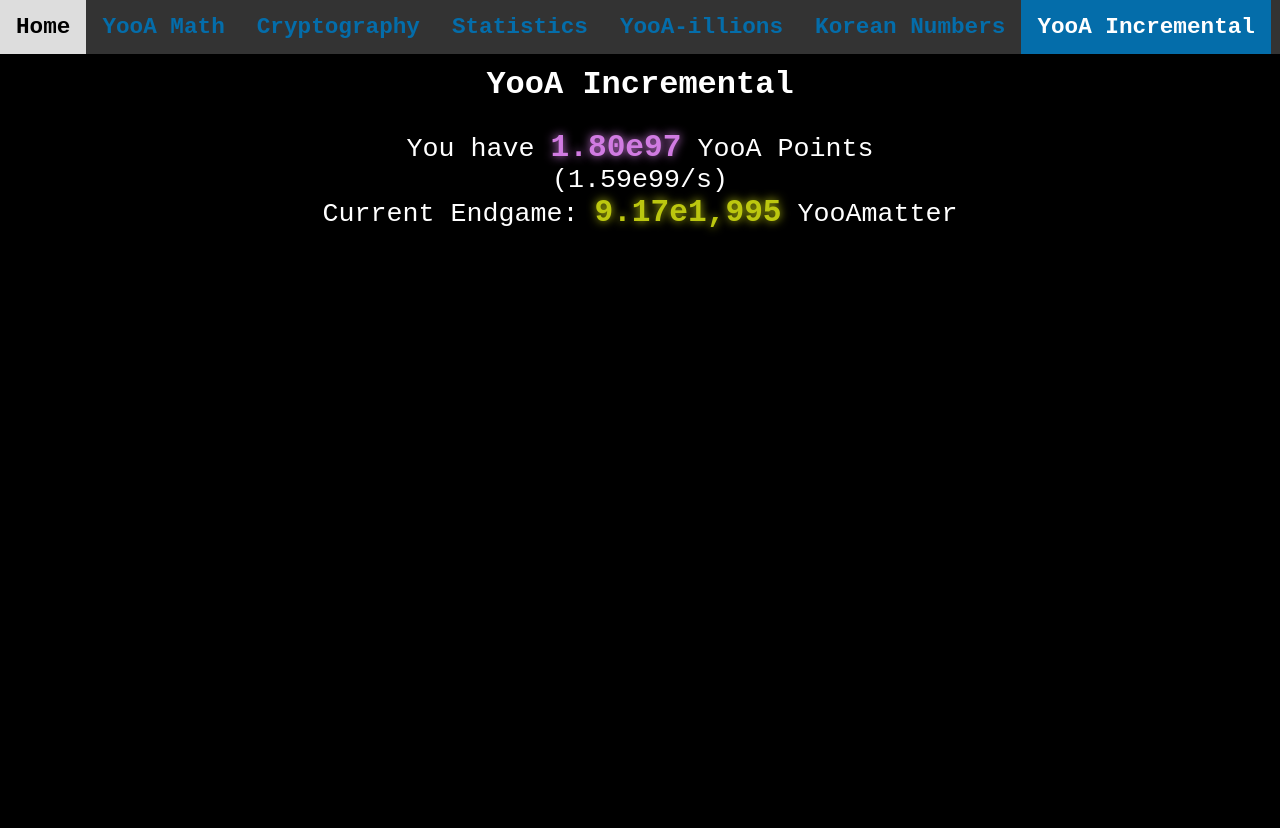
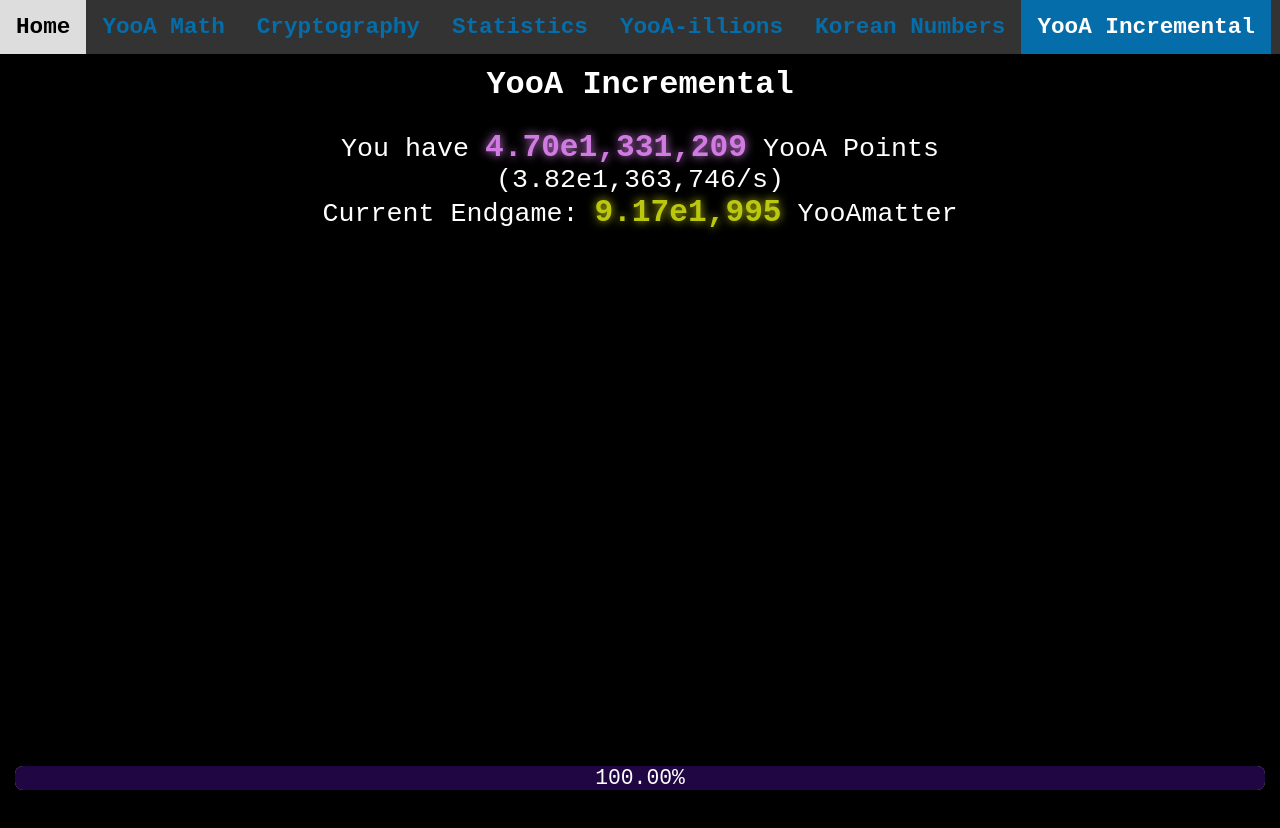
Before and after one commit to YooAr1n/yooa-com, a Vue app: page /incremental in a window 1280 px wide. Shown: the top 828 px of the page. Built offline with nearby package versions, Linux system fonts and the light colour scheme.

Commit message:
progress

```diff
--- a/src/components/Header.vue
+++ b/src/components/Header.vue
@@ -35,7 +35,6 @@ export default {
   },
   methods: {
     update() {
-      console.log(format(this.points))
       this.points = player.YooAPoints
       this.pointsPerSecond = getYooAGain()
     },
--- /dev/null
+++ b/src/components/ProgressBar.vue
@@ -0,0 +1,112 @@
+<template>
+  <div class="progress">
+    <div id="percentbar" class="percent">
+      <span data-text = "Percentage to YooAity" id="percent" class="tooltip">{{ percent }}</span>
+    </div>
+  </div>
+</template>
+
+<script>
+
+export default {
+  name: 'ProgressBar',
+  mounted() {
+    setInterval(() => this.update(), 33); // Use Vue instance's method
+  },
+  data() {
+    return {
+      progress: new Decimal(0)
+    }
+  },
+  computed: {
+    percent() {
+      return format(this.progress.mul(100)) + "%";
+    },
+  },
+  methods: {
+    update() {
+      this.progress = player.YooAPoints.max(10).log10().div(198895).min(1)
+      document.getElementById("percentbar").style.width = this.progress.toNumber() * 100 + "%"
+    },
+  },
+  props: {
+    msg: String,
+  }
+}
+</script>
+
+<!-- Add "scoped" attribute to limit CSS to this component only -->
+<style scoped>
+div.progress{
+	position: fixed;
+	bottom: 10px;
+	left: 15px;
+	width: calc(100% - 30px);
+	font-size: 16pt;
+	text-align: left;
+	background-color: #a3a3a3;
+	border-radius: var(--var-border-radius, 0.5rem);
+	margin-right: auto;
+	margin-left: auto;
+}
+
+div.percent{
+	width: 0;
+	text-align: center;
+	background-color: #200642;
+	border-radius: inherit;
+	transition-duration: 0.1s;
+	color: white;
+}
+
+.tooltip {
+	overflow-wrap: normal;
+	position: relative;
+}
+
+.tooltip:before {
+	content: attr(data-text);
+	position: absolute;
+
+	left: 50%;
+	transform: translateX(-50%);
+
+	bottom: 100%;
+	margin-bottom: 15px;
+
+	width: 200px;
+	padding: 10px;
+	border-radius: 10px;
+	background: #200642;
+	color: #fff;
+	text-align: center;
+
+	visibility: hidden;
+	opacity: 0;
+  	transition: .3s;
+}
+
+.tooltip:hover:before, .tooltip:hover:after {
+	display: block;
+	opacity: 1;
+	visibility: visible;
+}
+
+.tooltip:after {
+	content: "";
+	position: absolute;
+
+	bottom: 100%;
+	margin-bottom: -5px;
+
+	left: 50%;
+	transform: translateX(-50%);
+
+	border: 10px solid #200642;
+	border-color: #200642 transparent transparent transparent;
+
+	visibility: hidden;
+	opacity: 0;
+  	transition: .3s;
+}
+</style>
--- a/src/incremental/incremental.js
+++ b/src/incremental/incremental.js
@@ -22,7 +22,7 @@ export function start() {
 }
 
 export function getYooAGain() {
-    let gain = new Decimal(124).mul(player.YooAPoints.add(1).pow(0.9985))
+    let gain = new Decimal(124).mul(player.YooAPoints.add(1).pow(0.995)).mul(player.YooAPoints.add(1).log10().pow(0.75).pow10())
     return gain
 }
 
--- a/src/views/Incremental.vue
+++ b/src/views/Incremental.vue
@@ -1,15 +1,18 @@
 <template>
   <div class="main">
     <Main></Main>
+    <ProgressBar></ProgressBar>
   </div>
 </template>
 
 <script>
 import Main from '@/components/Main.vue'
+import ProgressBar from '@/components/ProgressBar.vue'
 
 export default {
   components: {
-    Main
+    Main,
+    ProgressBar
   },
   methods:{
   }
```
